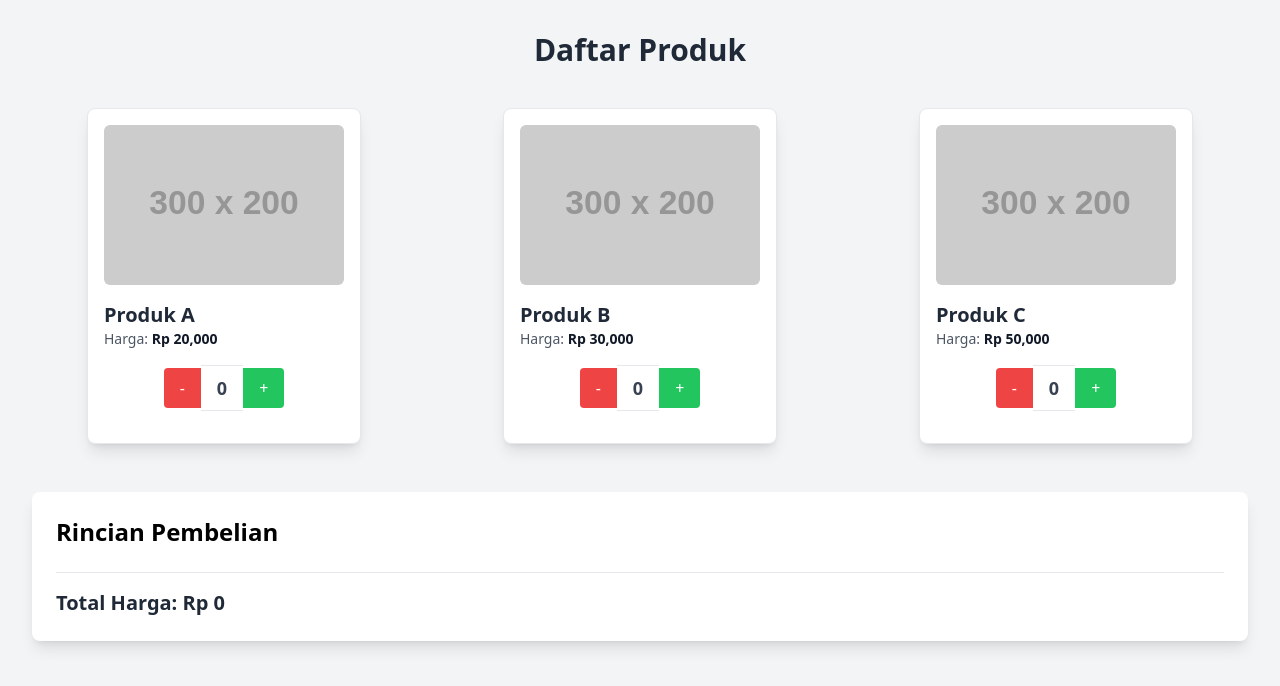
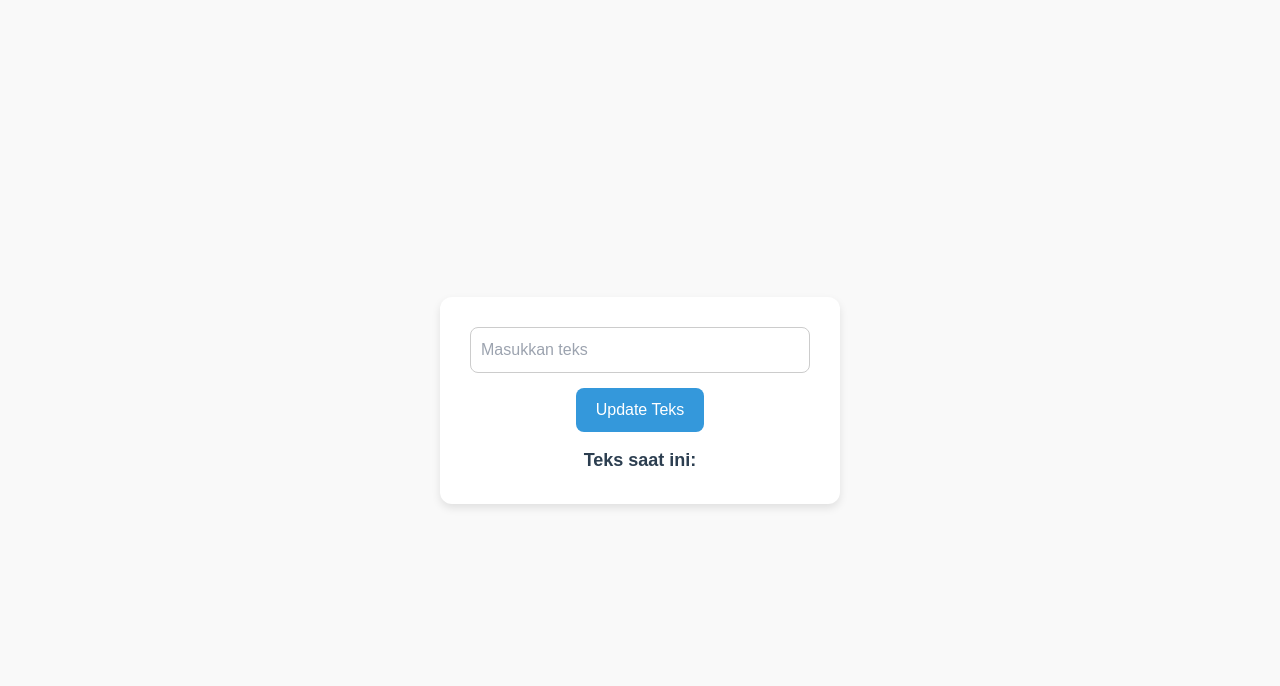
Before and after one commit to dillah1234/React, a React (Vite) app in the folder testing/: page / in a window 1280 px wide. Shown: the top 686 px of the page. Built offline with nearby package versions, Linux system fonts and the light colour scheme.

Commit message:
alhamdulilah kelar dengan lancar

```diff
--- /dev/null
+++ b/testing/src/m10/noeffect.jsx
@@ -0,0 +1,16 @@
+import React, { useState, useEffect } from "react";
+
+export default function Counter() {
+    const [count, setCount] = useState(0);
+
+    useEffect(() => {
+        console.log(`Count saat ini: ${count}`);
+    }, [count]); // Dependency array untuk menjalankan efek saat 'count' berubah
+
+    return (
+        <div>
+            <p>Count: {count}</p>
+            <button onClick={() => setCount(count + 1)}>Tambah</button>
+        </div>
+    );
+}
--- /dev/null
+++ b/testing/src/m10/s1.jsx
@@ -0,0 +1,65 @@
+import React, { useState, useEffect } from "react";
+
+export default function Counter() {
+    const [count, setCount] = useState(0);
+
+    // useEffect tanpa dependency array
+    useEffect(() => {
+        console.log("Efek dijalankan!");
+    });
+
+    // Styling dengan CSS-in-JS
+    const styles = {
+        container: {
+            display: "flex",
+            flexDirection: "column",
+            alignItems: "center",
+            justifyContent: "center",
+            minHeight: "100vh",
+            backgroundColor: "#f4f4f9",
+            fontFamily: "'Arial', sans-serif",
+            color: "#333",
+        },
+        card: {
+            backgroundColor: "#fff",
+            padding: "20px 40px",
+            borderRadius: "12px",
+            boxShadow: "0 4px 10px rgba(0, 0, 0, 0.1)",
+            textAlign: "center",
+        },
+        countText: {
+            fontSize: "48px",
+            fontWeight: "bold",
+            margin: "10px 0",
+        },
+        button: {
+            backgroundColor: "#4CAF50",
+            color: "white",
+            border: "none",
+            padding: "10px 20px",
+            borderRadius: "8px",
+            fontSize: "16px",
+            cursor: "pointer",
+            marginTop: "10px",
+        },
+        buttonHover: {
+            backgroundColor: "#45a049",
+        },
+    };
+
+    return (
+        <div style={styles.container}>
+            <div style={styles.card}>
+                <p style={styles.countText}>Count: {count}</p>
+                <button
+                    style={styles.button}
+                    onMouseOver={(e) => (e.target.style.backgroundColor = styles.buttonHover.backgroundColor)}
+                    onMouseOut={(e) => (e.target.style.backgroundColor = styles.button.backgroundColor)}
+                    onClick={() => setCount(count + 1)}
+                >
+                    Tambah
+                </button>
+            </div>
+        </div>
+    );
+}
--- /dev/null
+++ b/testing/src/m10/s2.jsx
@@ -0,0 +1,67 @@
+import React, { useState, useEffect } from "react";
+
+export default function CountLogger() {
+    const [count, setCount] = useState(0);
+
+    // useEffect dengan dependency array berisi 'count'
+    useEffect(() => {
+        console.log(`Count berubah menjadi: ${count}`);
+    }, [count]); // Efek hanya dijalankan ketika 'count' berubah
+
+    // Styling dengan CSS-in-JS
+    const styles = {
+        container: {
+            display: "flex",
+            flexDirection: "column",
+            alignItems: "center",
+            justifyContent: "center",
+            minHeight: "100vh",
+            backgroundColor: "#f0f4f8",
+            fontFamily: "'Poppins', sans-serif",
+            color: "#2c3e50",
+        },
+        card: {
+            backgroundColor: "#ffffff",
+            padding: "30px",
+            borderRadius: "15px",
+            boxShadow: "0 4px 8px rgba(0, 0, 0, 0.1)",
+            textAlign: "center",
+            width: "300px",
+        },
+        countText: {
+            fontSize: "48px",
+            fontWeight: "bold",
+            color: "#34495e",
+            margin: "20px 0",
+        },
+        button: {
+            backgroundColor: "#3498db",
+            color: "white",
+            border: "none",
+            padding: "10px 20px",
+            borderRadius: "8px",
+            fontSize: "16px",
+            cursor: "pointer",
+            transition: "background-color 0.3s ease",
+        },
+        buttonHover: {
+            backgroundColor: "#2980b9",
+        },
+    };
+
+    return (
+        <div style={styles.container}>
+            <div style={styles.card}>
+                <p style={styles.countText}>Count: {count}</p>
+                <button
+                    style={styles.button}
+                    onMouseOver={(e) => (e.target.style.backgroundColor = styles.buttonHover.backgroundColor)}
+                    onMouseOut={(e) => (e.target.style.backgroundColor = styles.button.backgroundColor)}
+                    onClick={() => setCount(count + 1)}
+                >
+                    Tambah
+                </button>
+            </div>
+        </div>
+    );
+}
--- /dev/null
+++ b/testing/src/m10/s3.jsx
@@ -0,0 +1,88 @@
+import React, { useState, useEffect } from "react";
+
+export default function TextLogger() {
+    const [text, setText] = useState(""); // State untuk menyimpan nilai teks
+    const [updatedText, setUpdatedText] = useState(""); // State untuk menyimpan nilai teks yang diperbarui
+
+    // useEffect dengan dependency array berisi 'text'
+    useEffect(() => {
+        console.log(`Teks berubah menjadi: ${text}`);
+    }, [text]); // Efek hanya dijalankan ketika 'text' berubah
+
+    // Fungsi untuk memperbarui teks sesuai input pengguna
+    const handleUpdateText = () => {
+        setText(updatedText); // Memperbarui state 'text' dengan nilai 'updatedText'
+    };
+
+    // Styling dengan CSS-in-JS
+    const styles = {
+        container: {
+            display: "flex",
+            flexDirection: "column",
+            alignItems: "center",
+            justifyContent: "center",
+            minHeight: "100vh",
+            backgroundColor: "#f9f9f9",
+            fontFamily: "'Poppins', sans-serif",
+            color: "#34495e",
+        },
+        card: {
+            backgroundColor: "#ffffff",
+            padding: "30px",
+            borderRadius: "12px",
+            boxShadow: "0 4px 8px rgba(0, 0, 0, 0.1)",
+            width: "400px",
+            textAlign: "center",
+        },
+        input: {
+            width: "100%",
+            padding: "10px",
+            marginBottom: "15px",
+            fontSize: "16px",
+            border: "1px solid #ccc",
+            borderRadius: "8px",
+        },
+        button: {
+            backgroundColor: "#3498db",
+            color: "white",
+            border: "none",
+            padding: "10px 20px",
+            borderRadius: "8px",
+            fontSize: "16px",
+            cursor: "pointer",
+            transition: "background-color 0.3s ease",
+            marginBottom: "15px",
+        },
+        buttonHover: {
+            backgroundColor: "#2980b9",
+        },
+        textDisplay: {
+            fontSize: "18px",
+            fontWeight: "bold",
+            color: "#2c3e50",
+        },
+    };
+
+    return (
+        <div style={styles.container}>
+            <div style={styles.card}>
+                <input
+                    type="text"
+                    style={styles.input}
+                    value={updatedText}
+                    onChange={(e) => setUpdatedText(e.target.value)}
+                    placeholder="Masukkan teks"
+                />
+                <button
+                    style={styles.button}
+                    onMouseOver={(e) => (e.target.style.backgroundColor = styles.buttonHover.backgroundColor)}
+                    onMouseOut={(e) => (e.target.style.backgroundColor = styles.button.backgroundColor)}
+                    onClick={handleUpdateText}
+                >
+                    Update Teks
+                </button>
+                <p style={styles.textDisplay}>Teks saat ini: {text}</p>
+            </div>
+        </div>
+    );
+}
--- /dev/null
+++ b/testing/src/m10/witheffect.jsx
@@ -0,0 +1,26 @@
+import React, { useState, useEffect } from "react";
+
+function WithDependency() {
+    const [count, setCount] = useState(0);
+    const [text, setText] = useState("");
+
+    useEffect(() => {
+        console.log(`Count berubah: ${count}`); // Efek akan dijalankan saat 'count' berubah
+    }, [count]); // Dependency array untuk menjalankan efek saat 'count' berubah
+
+    return (
+        <div>
+            <p>Count: {count}</p>
+            <button onClick={() => setCount(count + 1)}>Tambah</button>
+            <br />
+            <input
+                type="text"
+                value={text}
+                onChange={(e) => setText(e.target.value)}
+                placeholder="ketik sesuatu..."
+            />
+            </div>
+    );
+}
+
+export default WithDependency;
--- a/testing/src/main.jsx
+++ b/testing/src/main.jsx
@@ -13,13 +13,18 @@ import EventPropagationExample from "./m7/praktek2.jsx";
 import ShowAlert from "./m7/praktek3.jsx";
 import SimpleClick from "./m7/praktek4.jsx";
 // import Counter from "./m8/number.jsx";
-import ItemList from "./m8/array.jsx";
-import Counter from "./m8/praktek1.jsx";
+// import ItemList from "./m8/array.jsx";
+// import Counter from "./m8/praktek1.jsx";
 import LoginStatus from "./m8/praktek2.jsx";
 import SimpleCalculator from "./m8/praktek3.jsx";
 import SimpleNameList from "./m9/Array.jsx";
 import UpdateStateWithMap from "./m9/Map.jsx";
 import ProductList from "./m9/soal1.jsx";
+// import Counter from "./m10/noeffect.jsx";
+import WithDependency from "./m10/withEffect.jsx";
+import Counter from "./m10/s1.jsx";
+import CountLogger from "./m10/s2.jsx";
+import TextLogger from "./m10/s3.jsx";
 
 
 
@@ -30,6 +35,6 @@ import ProductList from "./m9/soal1.jsx";
 
 createRoot(document.getElementById("root")).render(
   <StrictMode>
-    < ProductList/>
+    < TextLogger/>
   </StrictMode>
 );
```
Also changed, not shown: testing/src/m9/soal1.jsx (line endings or trailing spaces).
